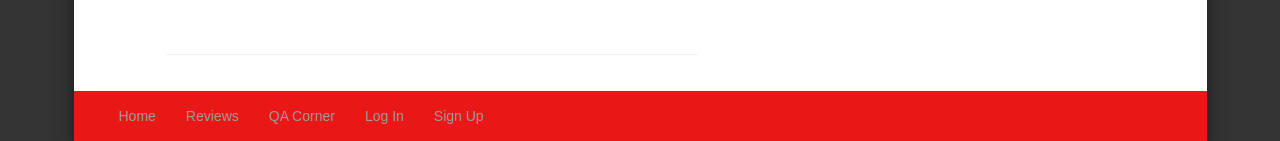
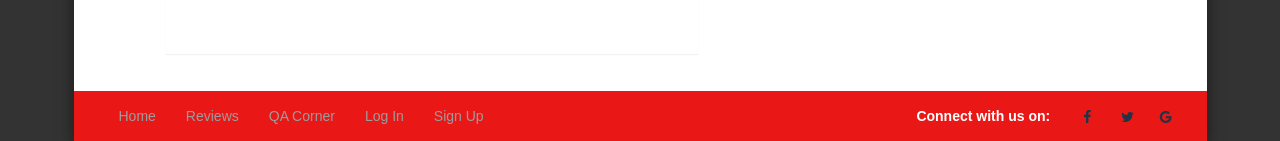
Before and after one commit to MNWani/project-s3, a Django app: page /QA_blog/ in a window 1280 px wide. Shown: the part 4643-4784 px from the top of the page. Run offline with Django 3.2, Linux system fonts and the light colour scheme; data comes from the database, SQL or seed files in the repository; both versions use the stored data as it was after the commit; some libraries are stand-ins or nearby versions; some web fonts are replaced.

Commit message:
Edited responsiveness & added fontawsome social buttons on footer

```diff
--- a/static/css/QAblog.css
+++ b/static/css/QAblog.css
@@ -115,6 +115,30 @@ footer {
     padding-top: 40px;
     padding-bottom: 40px;
     width: 1134px;
+}
+
+strong#socialbtns{
+  float: right;
+  margin-top: 15px;
+  color: white;
+}
+
+a#sbtn1.btn.btn-social-icon.btn-facebook{
+  float: right;
+  margin-right: -35%;
+  margin-top: -11px;
+}
+
+a#sbtn2.btn.btn-social-icon.btn-twitter{
+  float: right;
+  margin-right: -43%;
+  margin-top: -11px;
+}
+
+a#sbtn3.btn.btn-social-icon.btn-google{
+  float: right;
+  margin-right: -50%;
+  margin-top: -11px;
 }
 
 div.navbar.navbar-inverse.navbar-bottom{
--- a/templates/base.html
+++ b/templates/base.html
@@ -8,6 +8,7 @@
     <link rel="stylesheet" href="https://cdnjs.cloudflare.com/ajax/libs/bootswatch/3.3.6/cerulean/bootstrap.min.css">
     <link rel="stylesheet" href="{% static "css/QAblog.css" %}">
     <link rel="stylesheet" href="{% static "font-awesome-4.7.0/css/font-awesome.min.css" %}">
+    <link rel="shortcut icon" href="{% static 'favicon/favicon.ico' %}"/>
 </head>
 
 <body>
@@ -271,8 +272,8 @@
   {% endblock %}
 
 <footer>
-      <div class="navbar navbar-inverse navbar-bottom">
-       <div class="container-fluid">
+    <div class="navbar navbar-inverse navbar-bottom">
+      <div class="container-fluid">
         <a class="navbar-brand" href="./"></a>
           <ul class="nav navbar-nav">
               <li class="navtxt"><a href="{%  url 'home' %}">Home</a></li>
@@ -285,7 +286,14 @@
                  <li class="navtxt"><a href="{%  url 'signup' %}">Sign Up</a></li>
               {% endif %}
           </ul>
-       </div>
+           <div class="row">
+            <div class="col-lg-6">
+              <strong id="socialbtns">Connect with us on:</strong><br>
+               <a id="sbtn1" target="_blank" class="btn btn-social-icon btn-facebook" href="https://www.facebook.com"><span class="fa fa-facebook"></span></a>
+               <a id="sbtn2" target="_blank" class="btn btn-social-icon btn-twitter" href="https://twitter.com"><span class="fa fa-twitter"></span></a>
+               <a id="sbtn3" target="_blank" class="btn btn-social-icon btn-google" href="https://plus.google.com/explore"><span class="fa fa-google"></span></a>
+            </div>
+           </div>
       </div>
 </footer>
 </div>
```
Also changed, not shown: other parts of static/css/QAblog.css (+43 -0 lines), db.sqlite3, static/favicon/favicon.ico (added).
